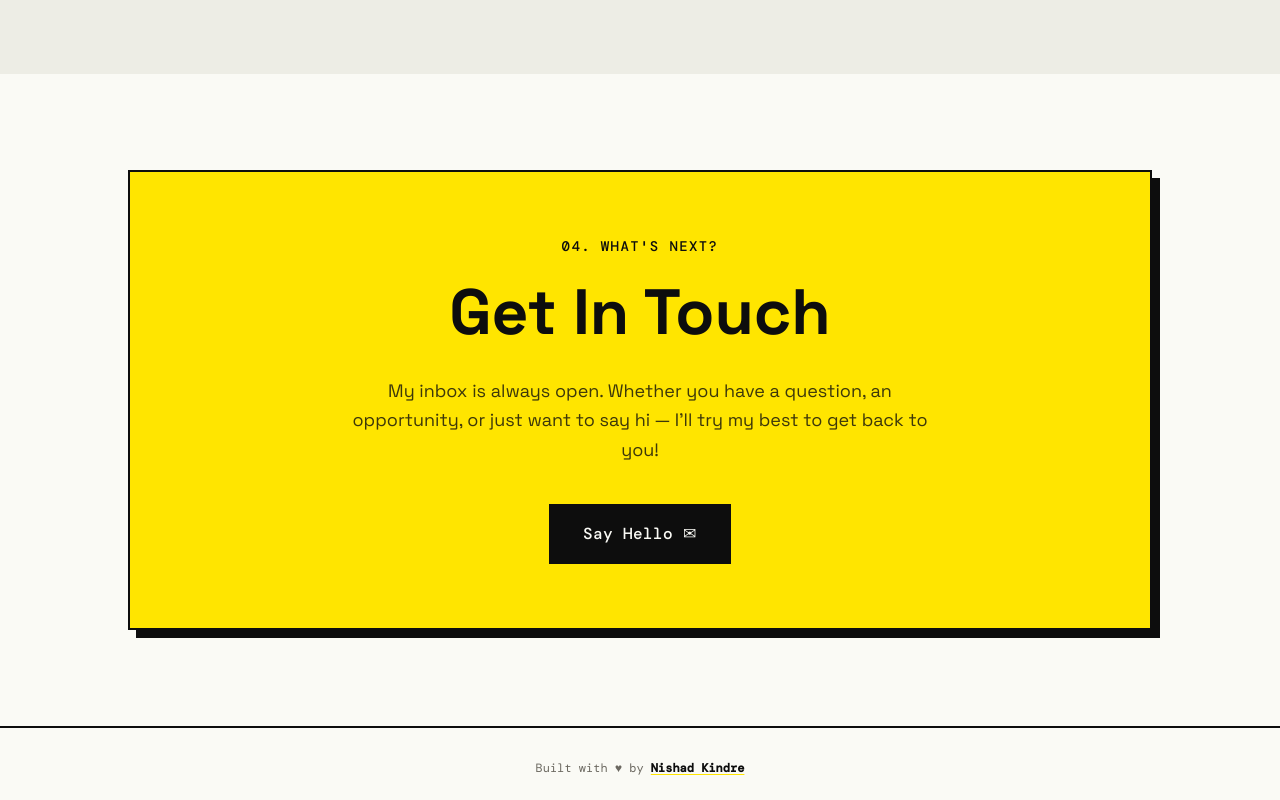
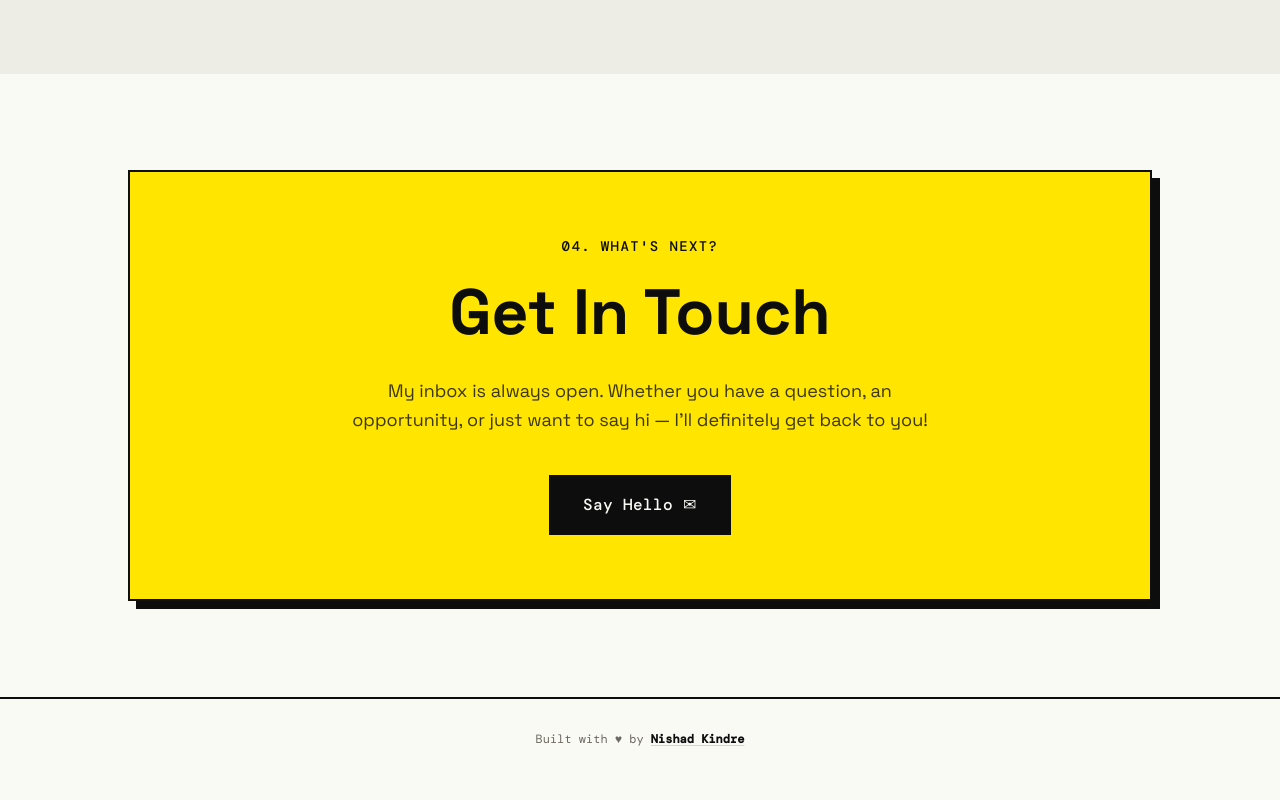
Before and after one commit to nishadkindre/portfolio, a React (Vite) app: page / in a window 1280 px wide. Shown: the part 4735-5535 px from the top of the page. After the commit the page ends 5506 px from the top, so only its background shows below. Built offline with nearby package versions, Linux system fonts and the light colour scheme; a web font is replaced by a local one.

Commit message:
update(Contact): improve wording in contact message

```diff
--- a/src/components/sections/Contact.jsx
+++ b/src/components/sections/Contact.jsx
@@ -25,7 +25,7 @@ const Contact = () => {
 
             <p className="text-nb-black/80 text-lg leading-relaxed mb-10 max-w-xl mx-auto">
               My inbox is always open. Whether you have a question, an opportunity, or just want
-              to say hi — I'll try my best to get back to you!
+              to say hi — I'll definitely get back to you!
             </p>
 
             <Button
```
